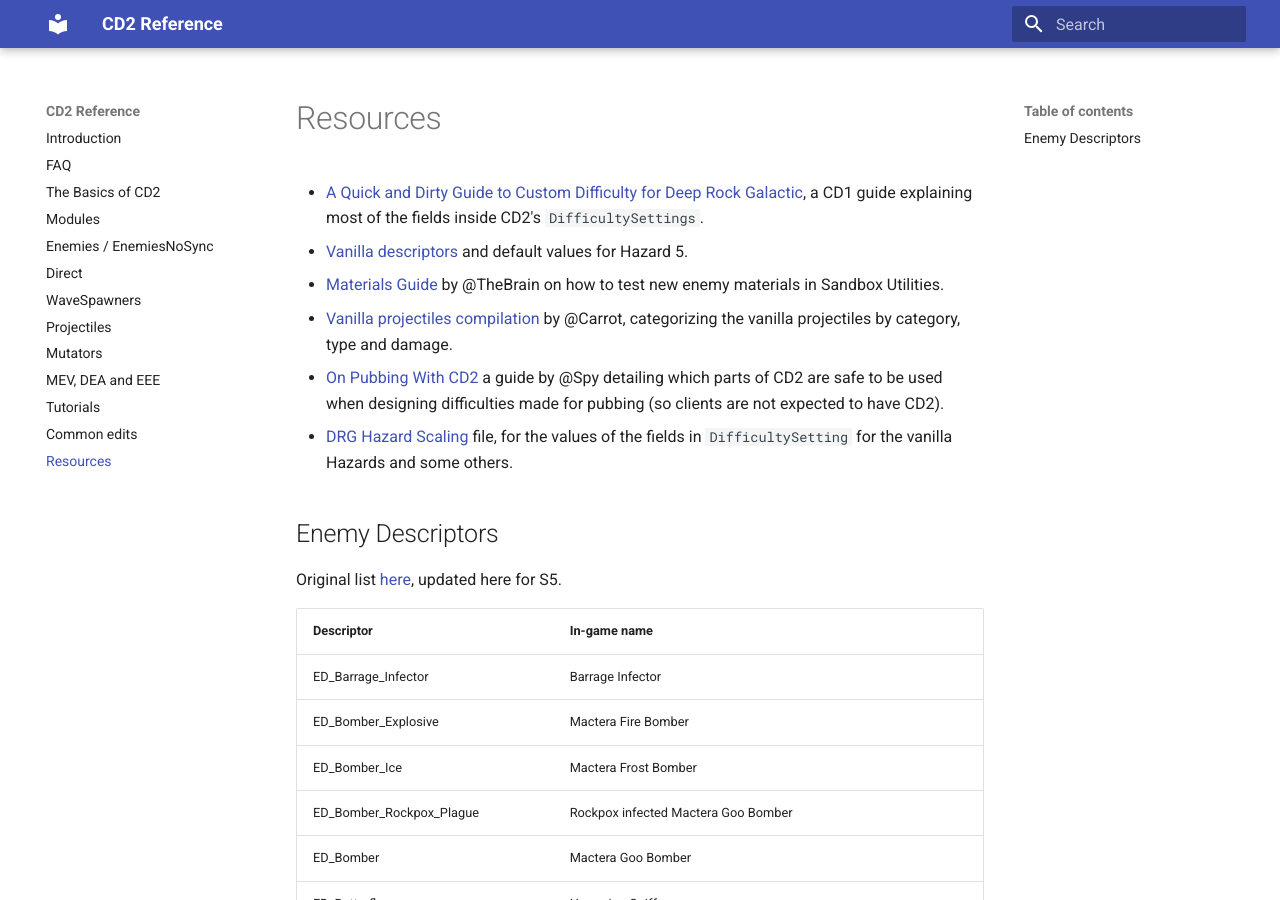
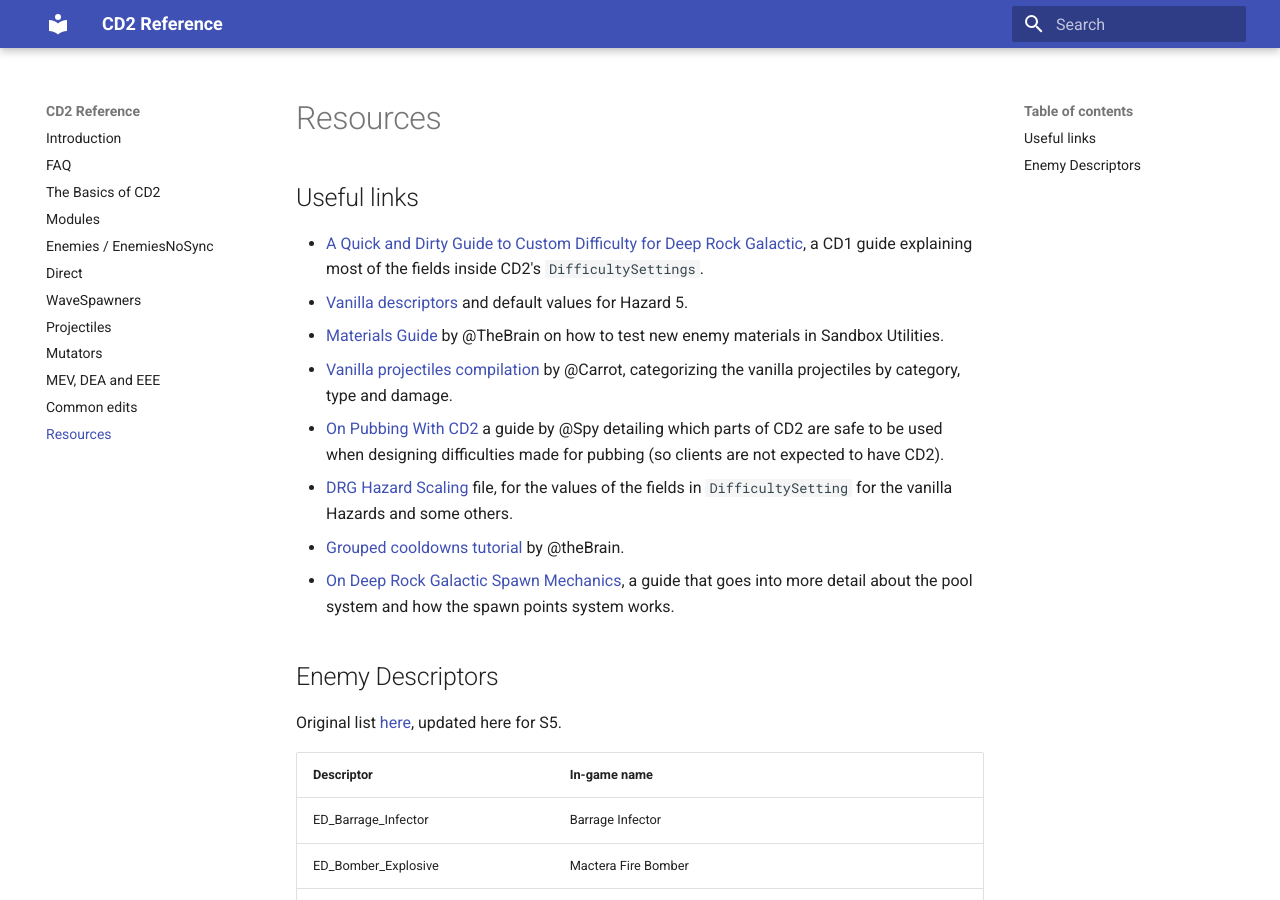
Before and after one commit to vonacht/cd2-docs, an MkDocs documentation site: the page built from docs/resources.md, in a window 1280 px wide and 900 px high. Built offline with MkDocs 1.6.1 and Material for MkDocs 9.7.7, drawn with Linux system fonts in a browser that asks for light colours.

Commit message:
removed the tutorials tab, added the link to the grouped cooldowns tutorial to Resources

```diff
--- a/docs/resources.md
+++ b/docs/resources.md
@@ -1,4 +1,6 @@
 # Resources
+
+## Useful links
 
 * [A Quick and Dirty Guide to Custom Difficulty for Deep Rock Galactic](https://docs.google.com/document/d/131FqOl0FnwiAslvvDSYkV35oBQXYx2kH0oZYwEpjoBI/edit?tab=t.0), a CD1 guide explaining most of the fields inside CD2's `DifficultySettings`.
 * [Vanilla descriptors](https://gist.github.com/trumank/5913a58e7f0f38fbc0b2d9e5cf5f51d7) and default values for Hazard 5.
@@ -6,6 +8,8 @@
 * [Vanilla projectiles compilation](https://docs.google.com/spreadsheets/d/10NqPL5Z1zkU6hn4XMbxtirZBM9rf6nrCNKI3HSv6FtE/edit?gid=0#gid=0) by @Carrot, categorizing the vanilla projectiles by category, type and damage.
 * [On Pubbing With CD2](https://docs.google.com/document/d/1ShytNpPJF56XojjrTofA9DCkBXCzqBH2W-aFaLgbk30/edit?tab=t.0#heading=h.ithv7n4jcboa) a guide by @Spy detailing which parts of CD2 are safe to be used when designing difficulties made for pubbing (so clients are not expected to have CD2).
 * [DRG Hazard Scaling](https://docs.google.com/spreadsheets/u/0/d/15L6sCaM5WdfuI65X54qDhD5sRDCGpb1Q4fkVkRhbBU4/htmlview) file, for the values of the fields in `DifficultySetting` for the vanilla Hazards and some others.
+* [Grouped cooldowns tutorial](https://markdownpastebin.com/?id=2044a6586b4d4735a0fe150325ee9285) by @theBrain.
+* [On Deep Rock Galactic Spawn Mechanics](https://docs.google.com/document/d/1g13t4J77OL-R5R72WK9vxErqGPINazwweAvTdi9aOVQ/edit?tab=t.0), a guide that goes into more detail about the pool system and how the spawn points system works.
 
 ## Enemy Descriptors
 
--- a/mkdocs.yml
+++ b/mkdocs.yml
@@ -17,6 +17,5 @@ nav:
   - Projectiles: projectiles.md
   - Mutators: mutators.md
   - MEV, DEA and EEE: mev-dea.md
-  - Tutorials: grouped_cooldowns.md
   - Common edits: common_edits.md
   - Resources: resources.md
```
Also changed, not shown: docs/index.md (+0 -1 lines).
